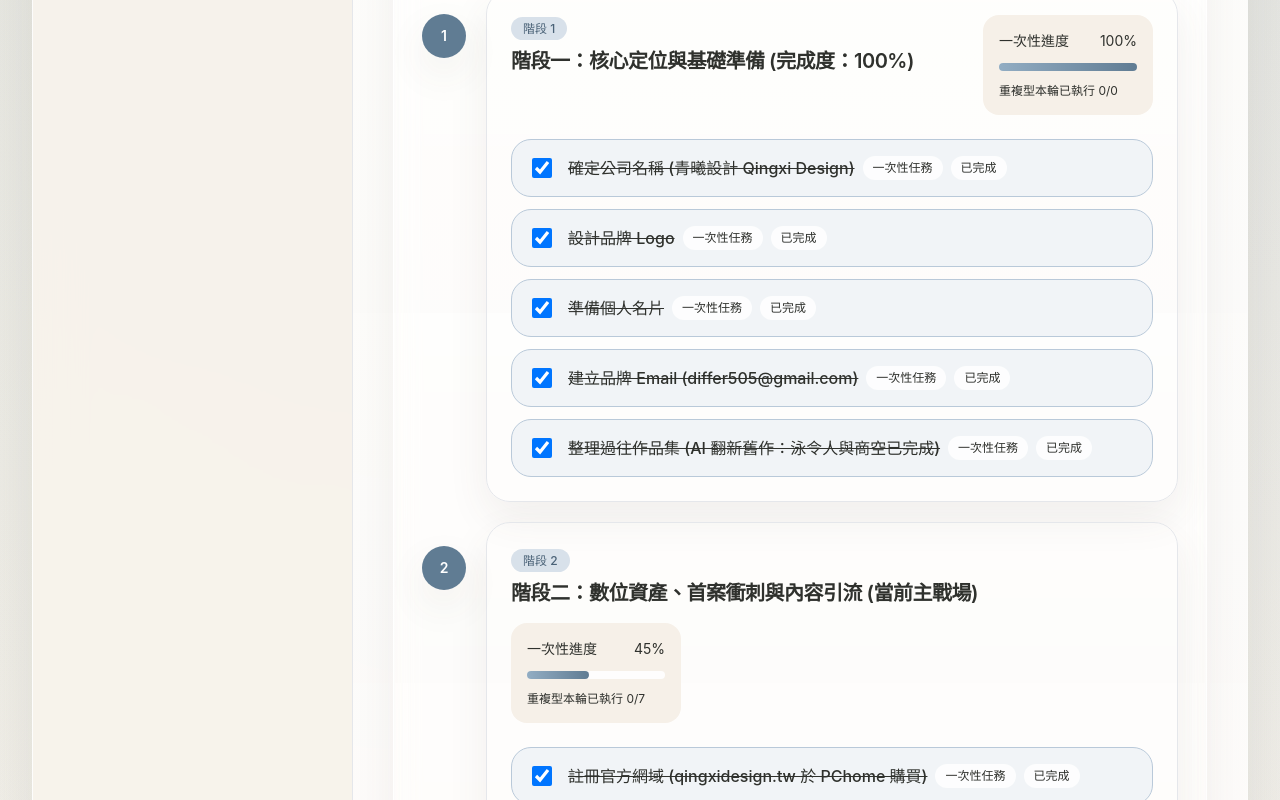
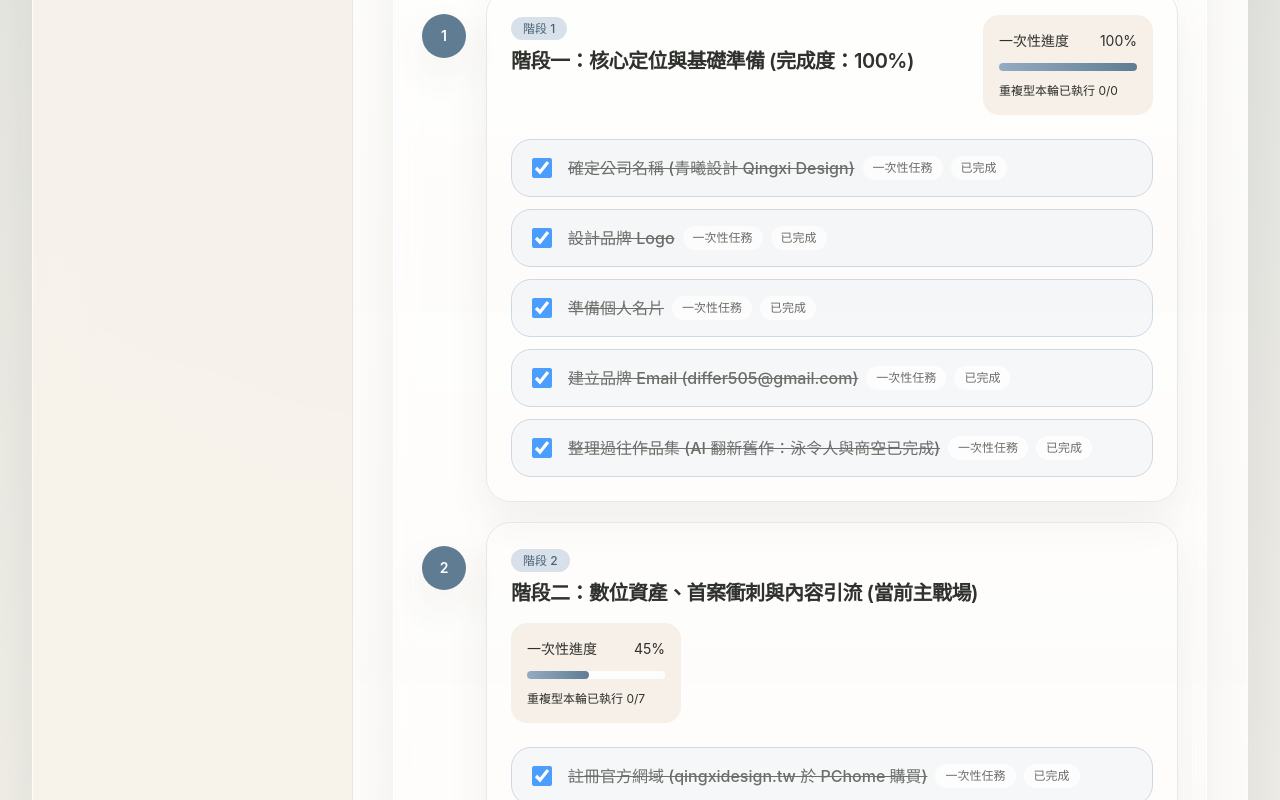
Before and after one commit to differ505-prog/cross-industry-career-planner, a Next.js app: page / in a window 1280 px wide. Shown: the part 1000-1800 px from the top of the page. Built offline with nearby package versions, Linux system fonts and the light colour scheme.

Commit message:
Improve checklist completion sync

```diff
--- a/src/components/career-planner-app.tsx
+++ b/src/components/career-planner-app.tsx
@@ -1,7 +1,7 @@
 "use client";
 
 import { AnimatePresence, motion } from "framer-motion";
-import { useEffect, useMemo, useState } from "react";
+import { useEffect, useMemo, useRef, useState } from "react";
 import industriesData from "@/data/industries.json";
 import workflowsData from "@/data/workflows.json";
 
@@ -51,6 +51,10 @@ interface WorkflowProject {
 
 type WorkflowMap = Record<string, WorkflowProject>;
 type CopyState = "idle" | "success" | "error";
+type CompletionState = {
+  checked: boolean;
+  partiallyChecked: boolean;
+};
 
 const industries = industriesData as Industry[];
 const workflows = workflowsData as WorkflowMap;
@@ -102,11 +106,33 @@ function collectItems(items: ChecklistItem[]): ChecklistItem[] {
   return items.flatMap((item) => [item, ...(item.children ? collectItems(item.children) : [])]);
 }
 
+function collectTaskIds(item: ChecklistItem): string[] {
+  return [item.id, ...(item.children ? item.children.flatMap((child) => collectTaskIds(child)) : [])];
+}
+
+function getItemCompletionState(item: ChecklistItem, completedTasks: Record<string, boolean>): CompletionState {
+  if (!item.children?.length) {
+    return {
+      checked: Boolean(completedTasks[item.id]),
+      partiallyChecked: false,
+    };
+  }
+
+  const childStates: CompletionState[] = item.children.map((child) => getItemCompletionState(child, completedTasks));
+  const checked = childStates.every((state) => state.checked);
+  const partiallyChecked = !checked && childStates.some((state) => state.checked || state.partiallyChecked);
+
+  return {
+    checked,
+    partiallyChecked,
+  };
+}
+
 function buildStats(items: ChecklistItem[], completedTasks: Record<string, boolean>) {
   const oneTimeItems = items.filter((item) => item.status !== "recurring");
   const recurringItems = items.filter((item) => item.status === "recurring");
-  const oneTimeDone = oneTimeItems.filter((item) => completedTasks[item.id]).length;
-  const recurringDone = recurringItems.filter((item) => completedTasks[item.id]).length;
+  const oneTimeDone = oneTimeItems.filter((item) => getItemCompletionState(item, completedTasks).checked).length;
+  const recurringDone = recurringItems.filter((item) => getItemCompletionState(item, completedTasks).checked).length;
 
   return {
     oneTimeTotal: oneTimeItems.length,
@@ -146,7 +172,7 @@ function buildDefaultCompletionMap() {
 const defaultCompletionMap = buildDefaultCompletionMap();
 
 function itemStateLabel(item: ChecklistItem, completedTasks: Record<string, boolean>) {
-  const checked = Boolean(completedTasks[item.id]);
+  const checked = getItemCompletionState(item, completedTasks).checked;
   return item.status === "recurring"
     ? checked
       ? "本輪已執行"
@@ -190,7 +216,7 @@ function groupChecklistItemsByState(
       const prefix = `${"  ".repeat(depth)}-`;
       const line = `${prefix} ${item.title}（${itemTypeLabel(item)}｜${itemStateLabel(item, completedTasks)}）`;
 
-      if (completedTasks[item.id]) {
+      if (getItemCompletionState(item, completedTasks).checked) {
         groups.completed.push(line);
       } else {
         groups.incomplete.push(line);
@@ -400,11 +426,17 @@ export function CareerPlannerApp() {
     >;
   }, [completedTasks]);
 
-  const toggleTask = (taskId: string) => {
-    setCompletedTasks((current) => ({
-      ...current,
-      [taskId]: !current[taskId],
-    }));
+  const toggleTask = (item: ChecklistItem) => {
+    setCompletedTasks((current) => {
+      const nextChecked = !getItemCompletionState(item, current).checked;
+      const nextState = { ...current };
+
+      collectTaskIds(item).forEach((taskId) => {
+        nextState[taskId] = nextChecked;
+      });
+
+      return nextState;
+    });
   };
 
   const handleCopyForReview = async () => {
@@ -670,7 +702,7 @@ function SectionCard({
   index: number;
   section: WorkflowSection;
   completedTasks: Record<string, boolean>;
-  onToggleTask: (taskId: string) => void;
+  onToggleTask: (item: ChecklistItem) => void;
   theme: (typeof themeStyles)[ThemeName];
 }) {
   const sectionStats = useMemo(() => countSection(section, completedTasks), [completedTasks, section]);
@@ -742,15 +774,21 @@ function ChecklistRow({
   item: ChecklistItem;
   depth: number;
   completedTasks: Record<string, boolean>;
-  onToggleTask: (taskId: string) => void;
+  onToggleTask: (item: ChecklistItem) => void;
   theme: (typeof themeStyles)[ThemeName];
 }) {
   const hasChildren = Boolean(item.children?.length);
   const childCount = item.children?.length ?? 0;
   const childLabel = depth === 0 ? `含 ${childCount} 項子任務` : `含 ${childCount} 項子步驟`;
   const [open, setOpen] = useState(depth === 0 && hasChildren);
-  const checked = Boolean(completedTasks[item.id]);
+  const checkboxRef = useRef<HTMLInputElement>(null);
+  const { checked, partiallyChecked } = getItemCompletionState(item, completedTasks);
   const isRecurring = item.status === "recurring";
+
+  useEffect(() => {
+    if (!checkboxRef.current) return;
+    checkboxRef.current.indeterminate = partiallyChecked;
+  }, [partiallyChecked]);
 
   return (
     <div className={depth > 0 ? "ml-4 border-l border-stone-200/80 pl-4 sm:ml-6" : ""}>
@@ -759,10 +797,10 @@ function ChecklistRow({
           "overflow-hidden rounded-[20px] border transition duration-300",
           isRecurring
             ? checked
-              ? `${theme.soft} ${theme.border} border-dashed`
+              ? `${theme.soft} ${theme.border} border-dashed opacity-80`
               : "border-dashed border-stone-300 bg-[#faf7f2]"
             : checked
-              ? `${theme.soft} ${theme.border}`
+              ? `${theme.soft} ${theme.border} opacity-70`
               : "border-stone-200/80 bg-white",
         ].join(" ")}
       >
@@ -770,7 +808,7 @@ function ChecklistRow({
           {isRecurring ? (
             <button
               type="button"
-              onClick={() => onToggleTask(item.id)}
+              onClick={() => onToggleTask(item)}
               className={[
                 "mt-0.5 inline-flex min-w-[88px] items-center justify-center rounded-full px-3 py-1.5 text-xs font-medium transition",
                 checked
@@ -783,9 +821,10 @@ function ChecklistRow({
             </button>
           ) : (
             <input
+              ref={checkboxRef}
               type="checkbox"
               checked={checked}
-              onChange={() => onToggleTask(item.id)}
+              onChange={() => onToggleTask(item)}
               className="mt-0.5 h-5 w-5 cursor-pointer rounded border-stone-300 text-stone-700 focus:ring-stone-400"
               aria-label={`完成 ${item.title}`}
             />
@@ -796,7 +835,13 @@ function ChecklistRow({
               <p
                 className={[
                   "text-base font-medium",
-                  isRecurring ? (checked ? "text-ink" : "text-ink") : checked ? "text-stone-500 line-through" : "text-ink",
+                  isRecurring
+                    ? checked
+                      ? "text-stone-600"
+                      : "text-ink"
+                    : checked
+                      ? "text-stone-500 line-through"
+                      : "text-ink",
                 ].join(" ")}
               >
                 {item.title}
```
